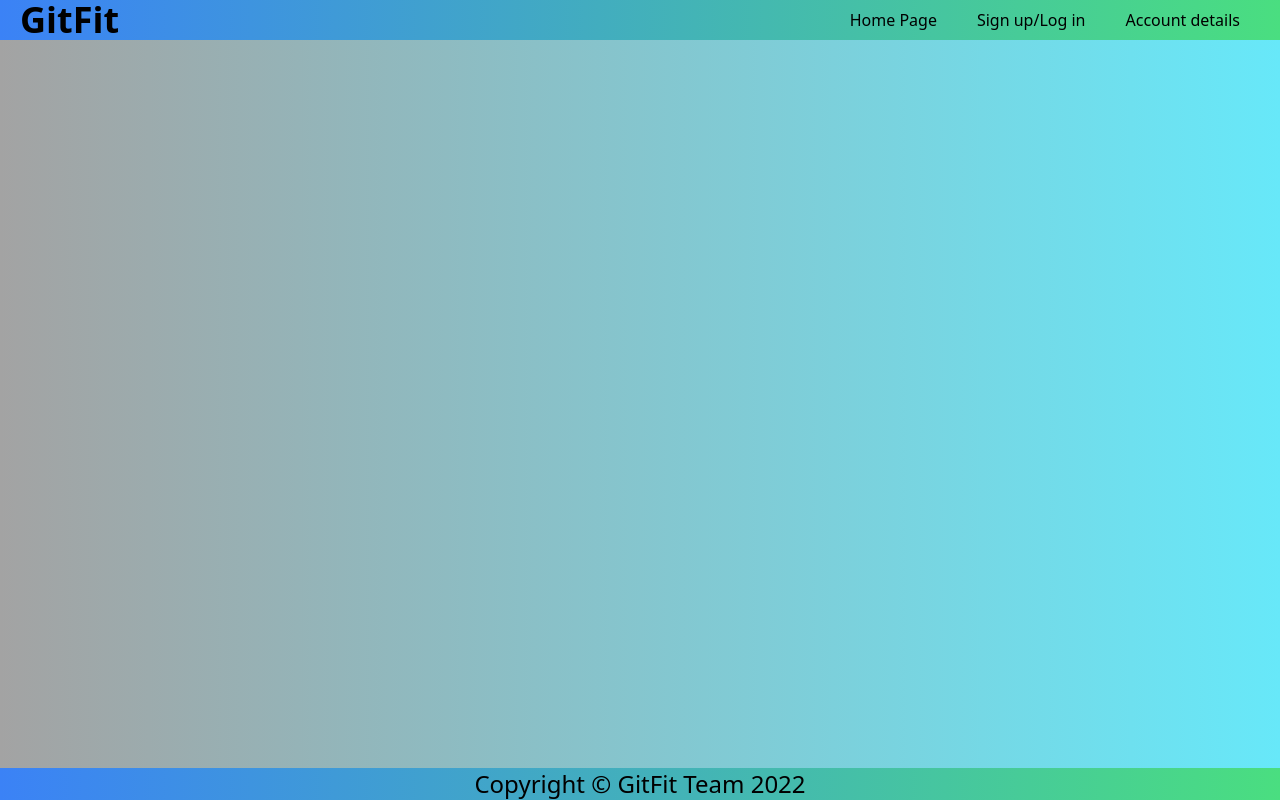
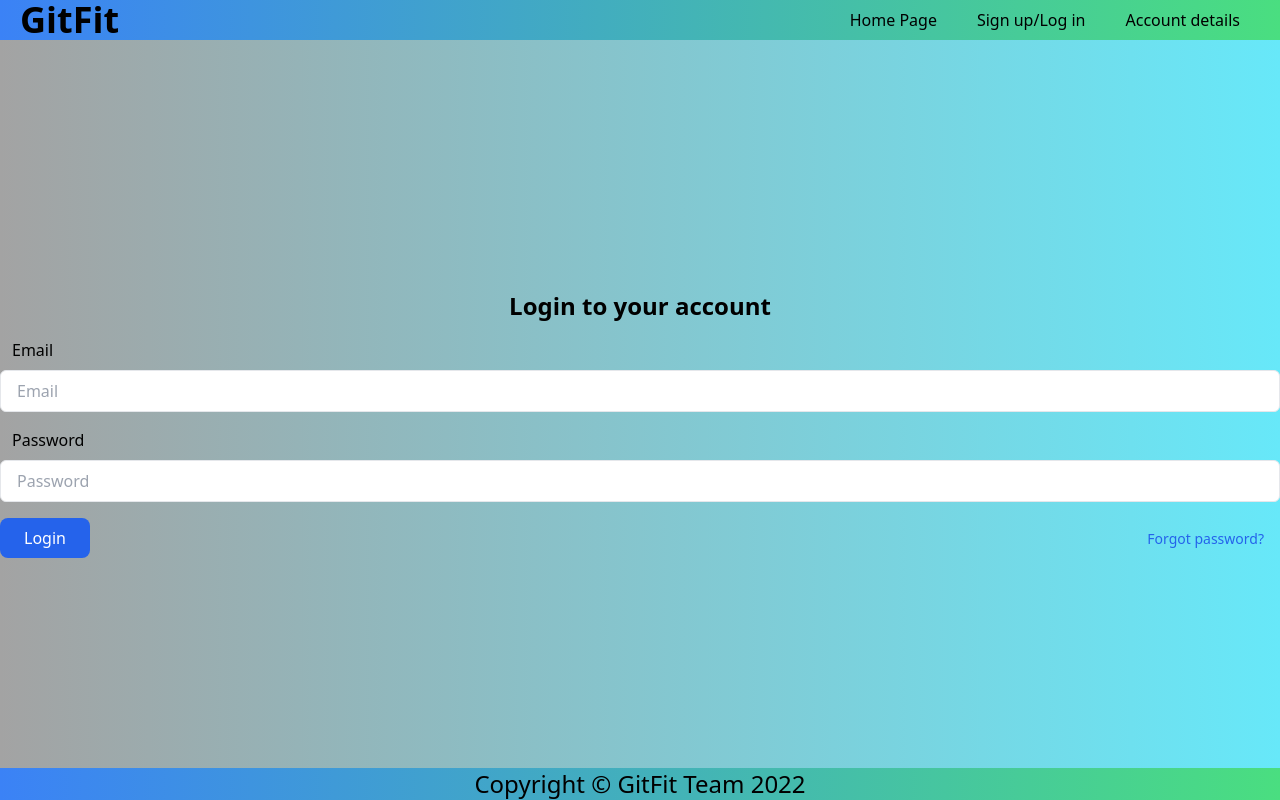
Before and after one commit to nkrilis/GitFit-2.0, a React (Create React App) app in the folder client/: page /login in a window 1280 px wide. Built offline with nearby package versions, Linux system fonts and the light colour scheme.

Commit message:
Added skeleton login feature

```diff
--- a/client/src/App.js
+++ b/client/src/App.js
@@ -3,6 +3,7 @@ import { BrowserRouter, Route, Routes } from "react-router-dom";
 import Header from "./components/Header";
 import Footer from "./components/Footer";
 import Home from "./pages/Home";
+import Login from "./pages/Login";
 
 export default function App() {
   return (
@@ -10,8 +11,8 @@ export default function App() {
       <Header />
       <Routes>
         <Route path="/" element={<Home />} exact />
-        {/* <Route path="/" element={<Signup />} exact />
-        <Route path="/" element={<Workout />} exact /> */}
+        <Route path="/login" element={<Login />} exact />
+        {/* <Route path="/" element={<Workout />} exact /> */}
       </Routes>
       <Footer />
     </BrowserRouter>
--- a/client/src/components/Header.js
+++ b/client/src/components/Header.js
@@ -10,7 +10,7 @@ const Header = () => {
         <Link className="inline-flex items-center pr-10" to="/">
           Home Page
         </Link>
-        <Link className="inline-flex itmes-center pr-10" to="/signup">
+        <Link className="inline-flex itmes-center pr-10" to="/login">
           Sign up/Log in
         </Link>
         <Link className="inline-flex items-center pr-10" to="/account">
--- /dev/null
+++ b/client/src/pages/Login.js
@@ -0,0 +1,30 @@
+import React from "react";
+// import { Link } from "react-router-dom";
+
+const Login = () => {
+
+return (
+    <div>
+        <div className = "items-center">
+            <div className="px-6 flex items-center justify-center bg-gray-100"></div>
+                <div className="px-8 py-3 mt-4 text-left"></div>
+                    <h3 className="text-2xl font-bold text-center">Login to your account</h3>
+            {/* <form action=""> </form> */}
+                <div className="items-center mt-4">
+                    <label className="items-center ml-3 block" for="email">Email</label>
+                    <input type="text" placeholder="Email"className="items-center w-full px-4 py-2 mt-2 border rounded-md focus:outline-none focus:ring-1 focus:ring-blue-600"></input>
+                </div>
+                <div className="items-center mt-4">
+                    <label className="items-center ml-3 block">Password</label>
+                    <input type="password" placeholder="Password" className="items-center w-full px-4 py-2 mt-2 border rounded-md focus:outline-none focus:ring-1 focus:ring-blue-600"></input>
+                </div>
+            <div className="flex items-baseline justify-between">
+                <button className="px-6 py-2 mt-4 text-white bg-blue-600 rounded-lg hover:bg-blue-900">Login</button>
+                <button className="px-4 text-sm text-blue-600 hover:underline">Forgot password?</button>
+            </div>
+        </div>
+    </div>
+    );
+};
+
+export default Login;
```
